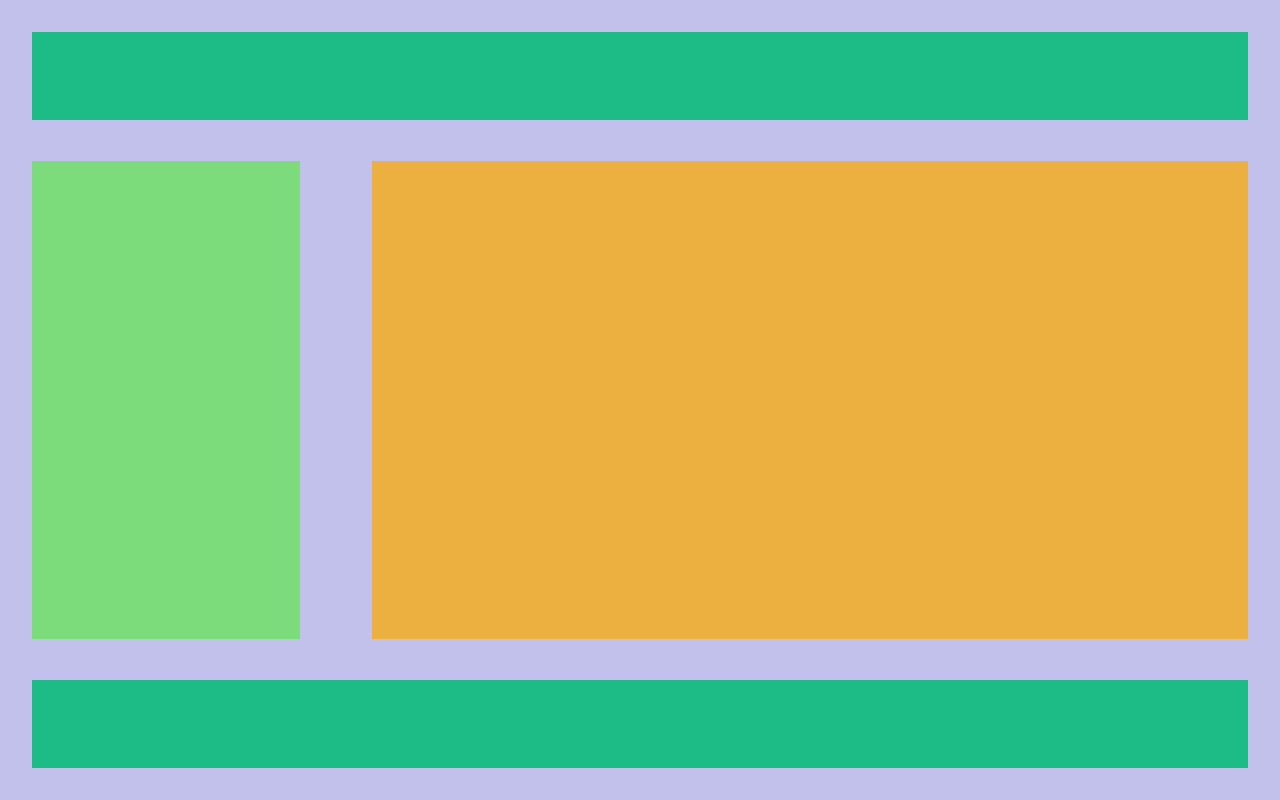
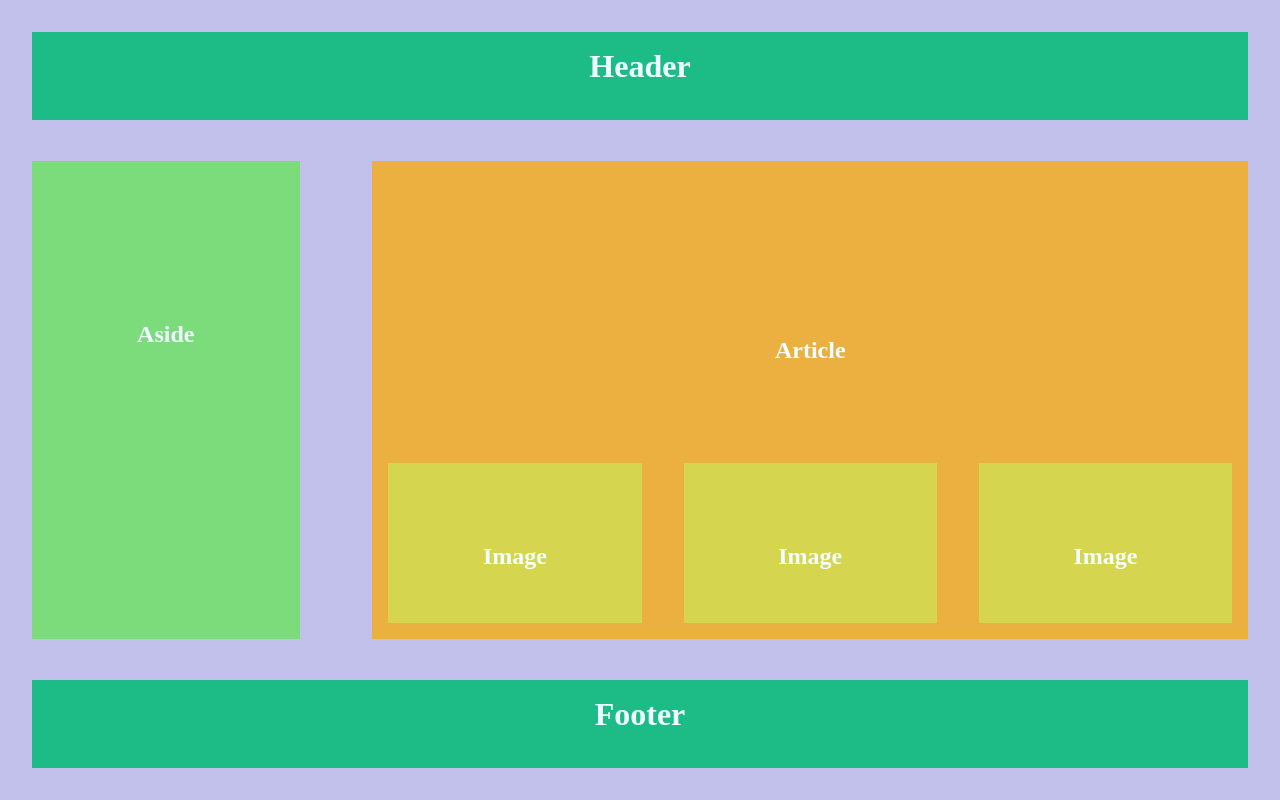
Before and after one commit to PADMALAYA-3/H-F, a plain HTML site: page index.html in a window 1280 px wide. Drawn offline with Linux system fonts and the light colour scheme.

Commit message:
Named all the divs and sorted the alignments

```diff
--- a/index.html
+++ b/index.html
@@ -11,11 +11,29 @@
       href="styles.css" />
   </head>
   <body>
-    <header></header>
+    <header>
+      <h1>Header</h1>
+    </header>
     <main>
-      <aside></aside>
-      <article></article>
+      <aside>
+        <h1>Aside</h1>
+      </aside>
+      <article>
+        <div1><h1>Article</h1></div1>
+        <div2>
+          <div class="image1">
+          <h1>Image</h1>
+        </div>
+        <div class="image1">
+          <h1>Image</h1>
+        </div>
+        <div class="image1">
+          <h1>Image</h1>
+        </div2>
+      </article>
     </main>
-    <footer></footer>
+    <footer>
+      <h1>Footer</h1>
+    </footer>
   </body>
 </html>
--- a/styles.css
+++ b/styles.css
@@ -23,6 +23,10 @@ header {
   height: 12%;
   width: 100%;
   background-color: rgb(29, 188, 135);
+  padding: 1rem;
+  display: block;
+  color: azure;
+  text-align: center;
 }
 main {
   height: 65%;
@@ -35,14 +39,49 @@ aside {
   height: 100%;
   width: 22%;
   background-color: rgb(124, 220, 124);
+  padding-top: 10rem;
+  display: block;
+  color: azure;
+  text-align: center;
 }
 article {
   height: 100%;
   width: 72%;
   background-color: rgb(236, 176, 64);
+  display: flex;
+  padding: 1rem;
+  flex-direction: column;
+}
+div1 {
+  height: 50%;
+  width: 100%;
+  text-align: center;
+  color: azure;
+  padding-top: 10rem;
+}
+div2 {
+  height: 50%;
+  width: 100%;
+  display: flex;
+  flex-direction: row;
+  justify-content: space-between;
+  align-items: flex-end;
+}
+.image1 {
+  height: 50%;
+  width: 30%;
+  background-color: rgb(213, 213, 79);
+  padding: 5rem;
+  display: block;
+  color: azure;
+  text-align: center;
 }
 footer {
   height: 12%;
   width: 100%;
   background-color: rgb(29, 188, 135);
+  padding: 1rem;
+  display: block;
+  color: azure;
+  text-align: center;
 }
```
